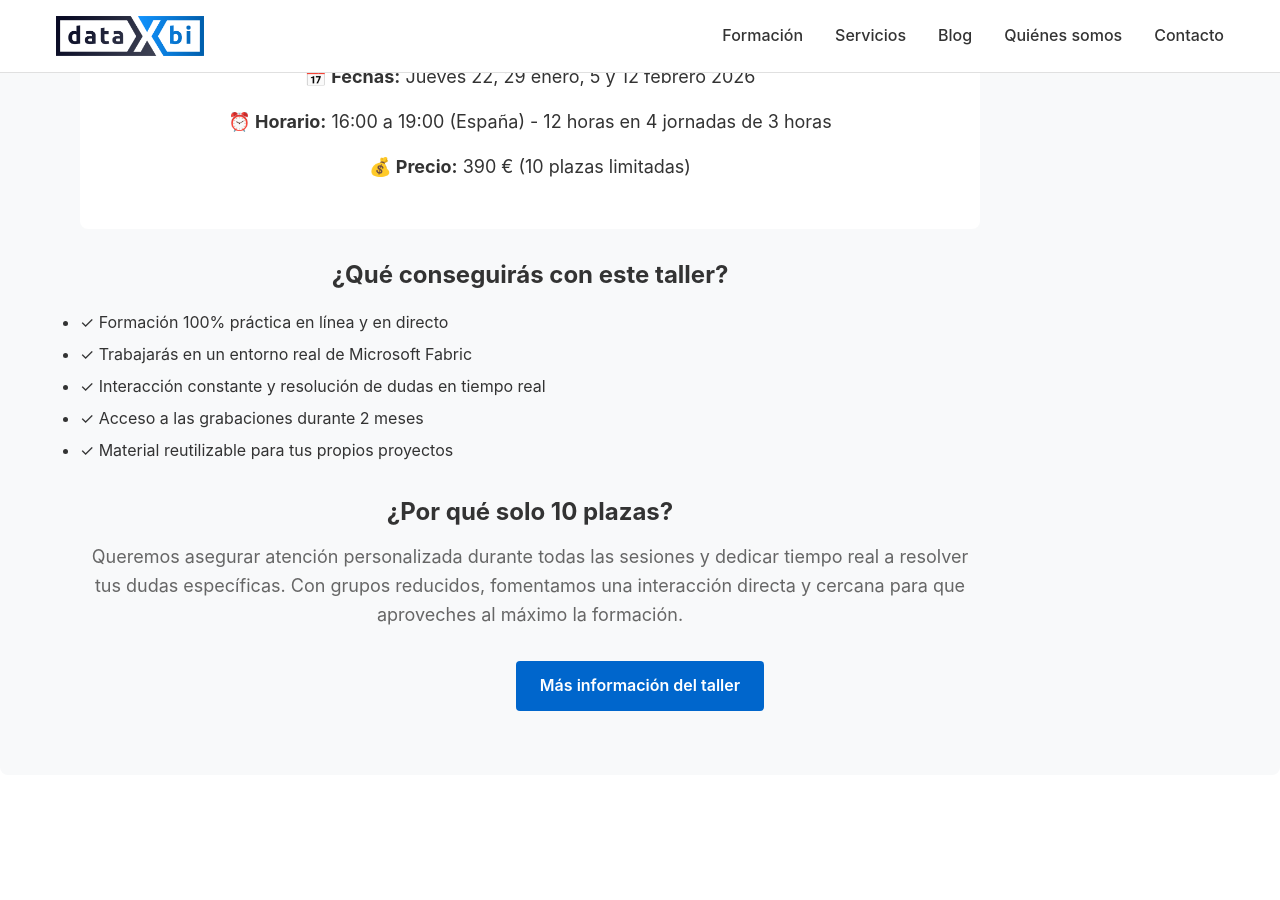
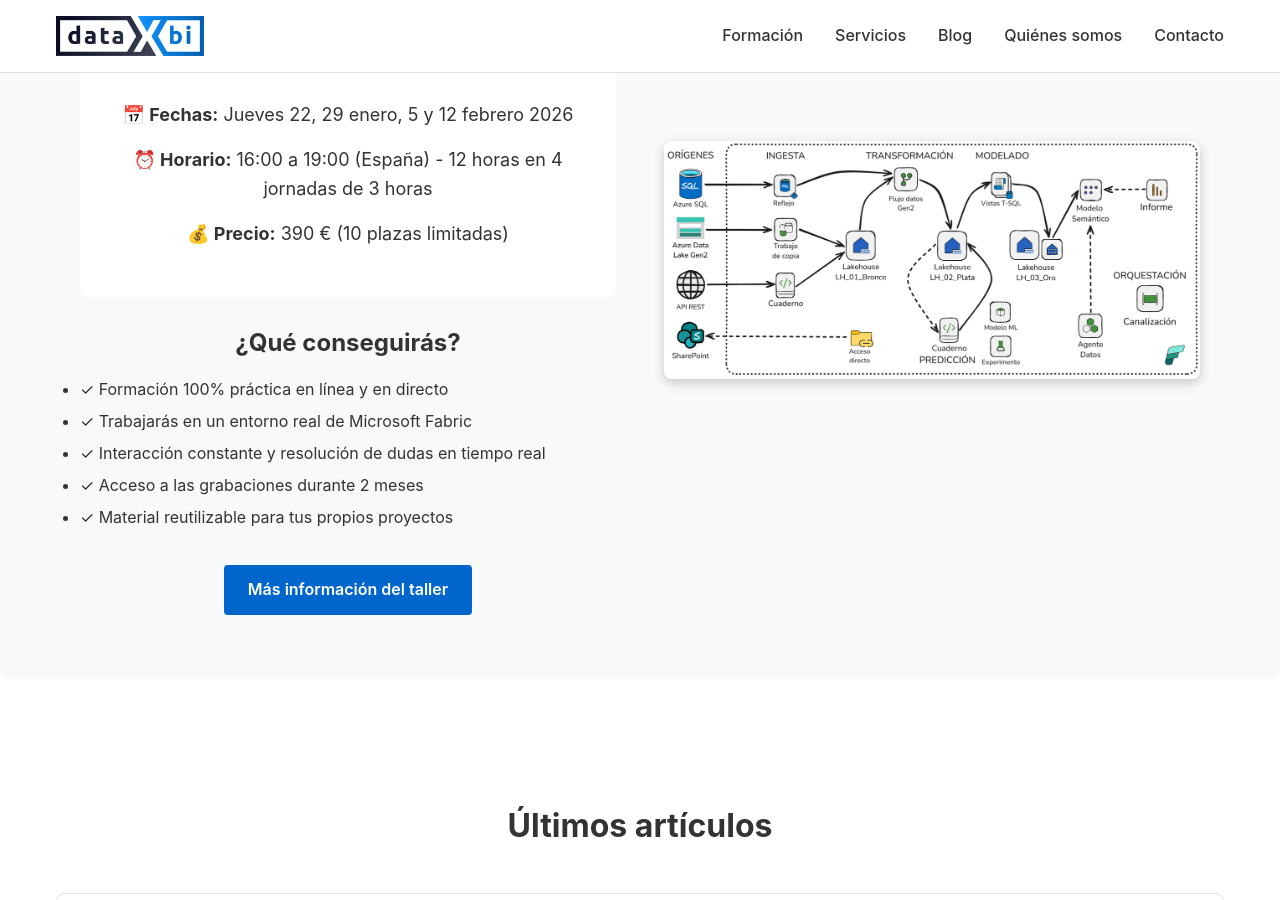
Before and after one commit to dataxbi/dataxbi.github.io, a Jekyll site: the page built from index.html, in a window 1280 px wide and 900 px high, scrolled down 2008 px. Built offline with Jekyll 4.4.1, drawn with Linux system fonts in a browser that asks for light colours.

Commit message:
feat: agregar imagen promocional del taller en layout dos columnas

```diff
--- a/index.html
+++ b/index.html
@@ -63,17 +63,18 @@ description: "Formación y servicios profesionales en Microsoft Fabric y Power B
 <!-- Taller en vivo -->
 <section class="cta-section">
   <div class="container">
+    <div style="display: grid; grid-template-columns: 1fr 1fr; gap: 3rem; align-items: center;" class="libro-grid">
+      <div>
         <h2 style="text-align: left;">🎓 Taller: Introducción a Microsoft Fabric</h2>
         <p style="font-size: 1.25rem; margin-bottom: 1rem; text-align: left;">En línea y en directo</p>
 
-    <div style="max-width: 900px;">
         <div style="background: white; padding: 2rem; border-radius: 8px; margin: 2rem 0;">
           <p style="color: var(--color-text); margin-bottom: 1rem;"><strong>📅 Fechas:</strong> Jueves 22, 29 enero, 5 y 12 febrero 2026</p>
           <p style="color: var(--color-text); margin-bottom: 1rem;"><strong>⏰ Horario:</strong> 16:00 a 19:00 (España) - 12 horas en 4 jornadas de 3 horas</p>
           <p style="color: var(--color-text); margin-bottom: 1rem;"><strong>💰 Precio:</strong> 390 € (10 plazas limitadas)</p>
         </div>
 
-      <h3 style="margin-top: 2rem; margin-bottom: 1rem;">¿Qué conseguirás con este taller?</h3>
+        <h3 style="margin-top: 2rem; margin-bottom: 1rem;">¿Qué conseguirás?</h3>
         <ul style="text-align: left; line-height: 2; margin-bottom: 2rem;">
           <li>✓ Formación 100% práctica en línea y en directo</li>
           <li>✓ Trabajarás en un entorno real de Microsoft Fabric</li>
@@ -82,11 +83,13 @@ description: "Formación y servicios profesionales en Microsoft Fabric y Power B
           <li>✓ Material reutilizable para tus propios proyectos</li>
         </ul>
 
-      <h3 style="margin-bottom: 1rem;">¿Por qué solo 10 plazas?</h3>
-      <p style="margin-bottom: 2rem;">Queremos asegurar atención personalizada durante todas las sesiones y dedicar tiempo real a resolver tus dudas específicas. Con grupos reducidos, fomentamos una interacción directa y cercana para que aproveches al máximo la formación.</p>
+        {% include cta-button.html text="Más información del taller" url="/formacion/" %}
       </div>
 
-    {% include cta-button.html text="Más información del taller" url="/formacion/" %}
+      <div style="text-align: center;">
+        <img src="{{ site.baseurl }}/assets/images/taller_introduccion_fabric.png" alt="Taller Introducción a Microsoft Fabric" style="max-width: 100%; height: auto; border-radius: 8px; box-shadow: 0 4px 12px rgba(0, 0, 0, 0.2);">
+      </div>
+    </div>
   </div>
 </section>
 
```
Also changed, not shown: assets/images/taller_introduccion_fabric.png (added). Lines whose indentation alone changed are shown as unchanged.
